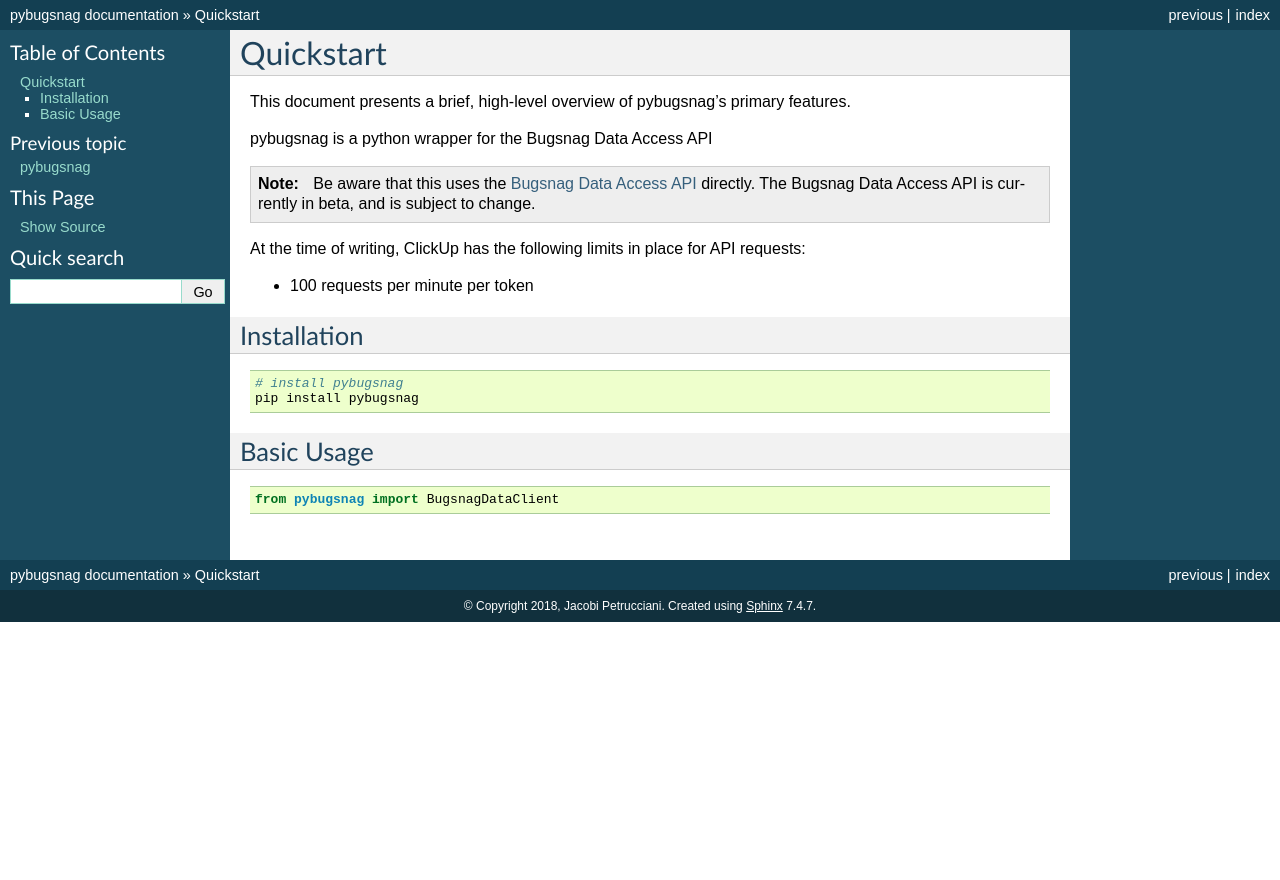
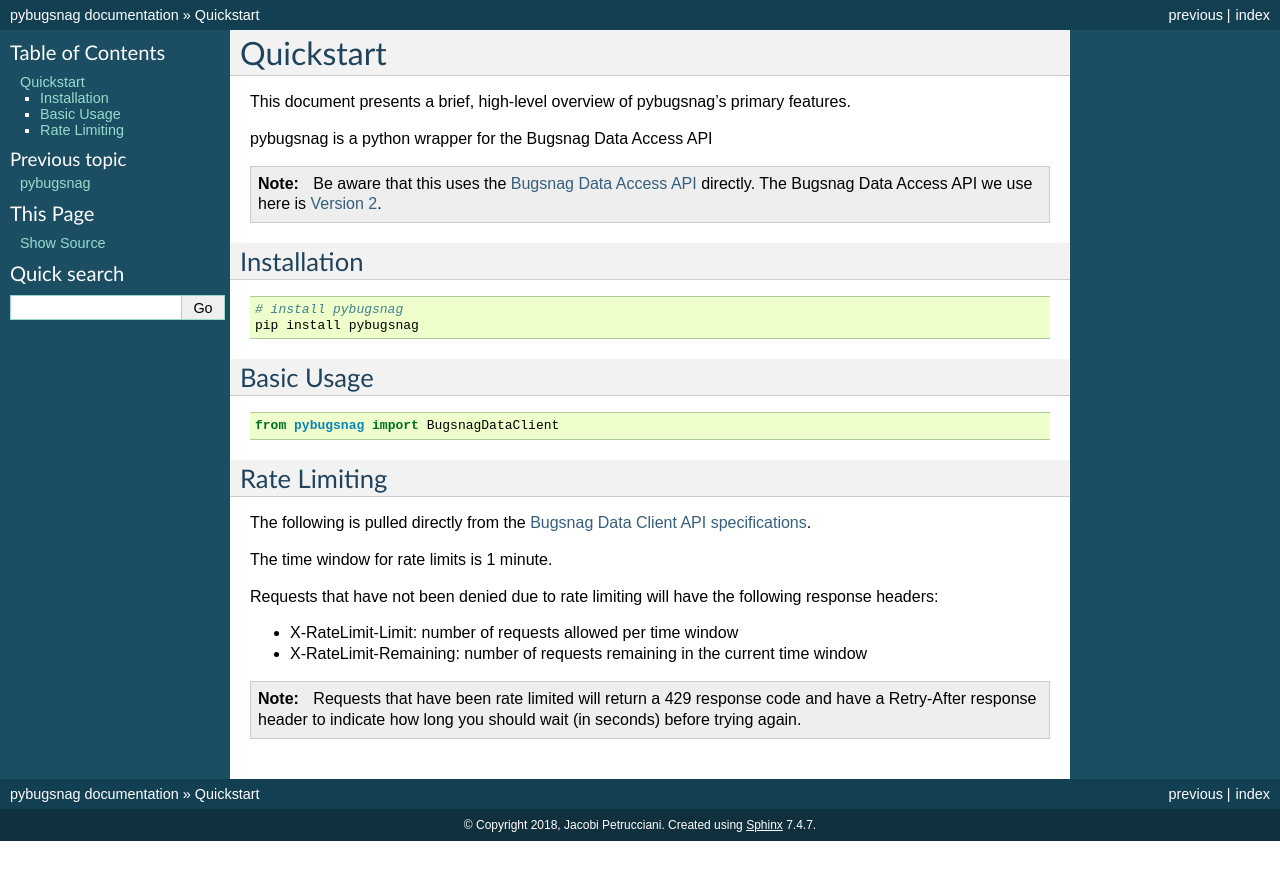
Before and after one commit to jpetrucciani/pybugsnag, a Sphinx documentation site: the page built from docs/pybugsnag/quickstart.rst, in a window 1280 px wide. Shown: the top 880 px of the page. Built offline with Sphinx 7.4.7, drawn with Linux system fonts in a browser that asks for light colours; the version number could not be read and is left out.

```diff
--- a/docs/pybugsnag/quickstart.rst
+++ b/docs/pybugsnag/quickstart.rst
@@ -8,11 +8,8 @@ This document presents a brief, high-level overview of pybugsnag's primary featu
 pybugsnag is a python wrapper for the Bugsnag Data Access API
 
 .. note::
-    Be aware that this uses the `Bugsnag Data Access API <https://clickup.com/api>`_ directly. The Bugsnag Data Access API is currently in beta, and is subject to change.
+    Be aware that this uses the `Bugsnag Data Access API <https://bugsnagapiv2.docs.apiary.io>`_ directly. The Bugsnag Data Access API we use here is `Version 2 <https://bugsnagapiv2.docs.apiary.io/#introduction/versioning>`_.
 
-At the time of writing, ClickUp has the following limits in place for API requests:
-
-- 100 requests per minute per token
 
 Installation
 ------------
@@ -29,3 +26,20 @@ Basic Usage
 .. code-block:: python
 
    from pybugsnag import BugsnagDataClient
+
+
+Rate Limiting
+-------------
+
+The following is pulled directly from the `Bugsnag Data Client API specifications <https://bugsnagapiv2.docs.apiary.io/#introduction/rate-limiting>`_.
+
+The time window for rate limits is 1 minute.
+
+Requests that have not been denied due to rate limiting will have the following response headers:
+
+- X-RateLimit-Limit: number of requests allowed per time window
+- X-RateLimit-Remaining: number of requests remaining in the current time window
+
+
+.. note::
+  Requests that have been rate limited will return a 429 response code and have a Retry-After response header to indicate how long you should wait (in seconds) before trying again.
```
Also changed, not shown: README.rst (+8 -1 lines).
